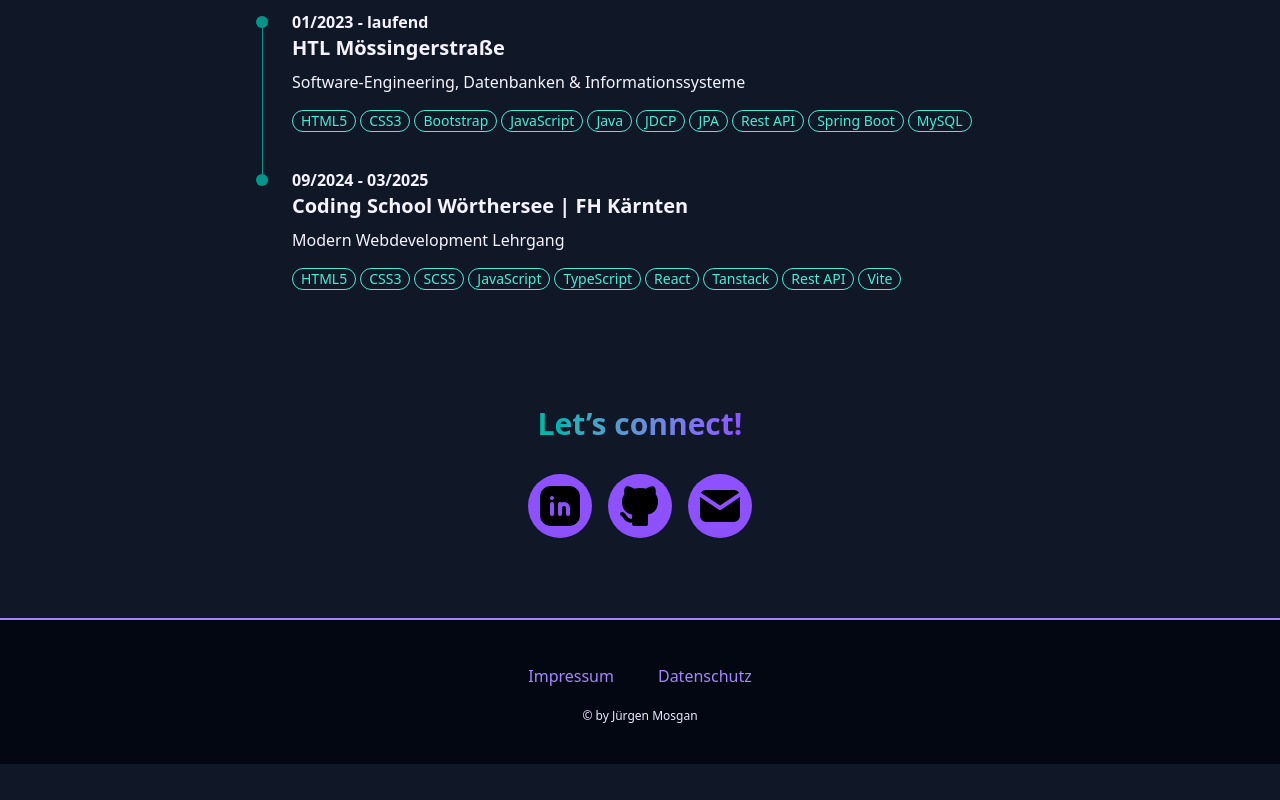
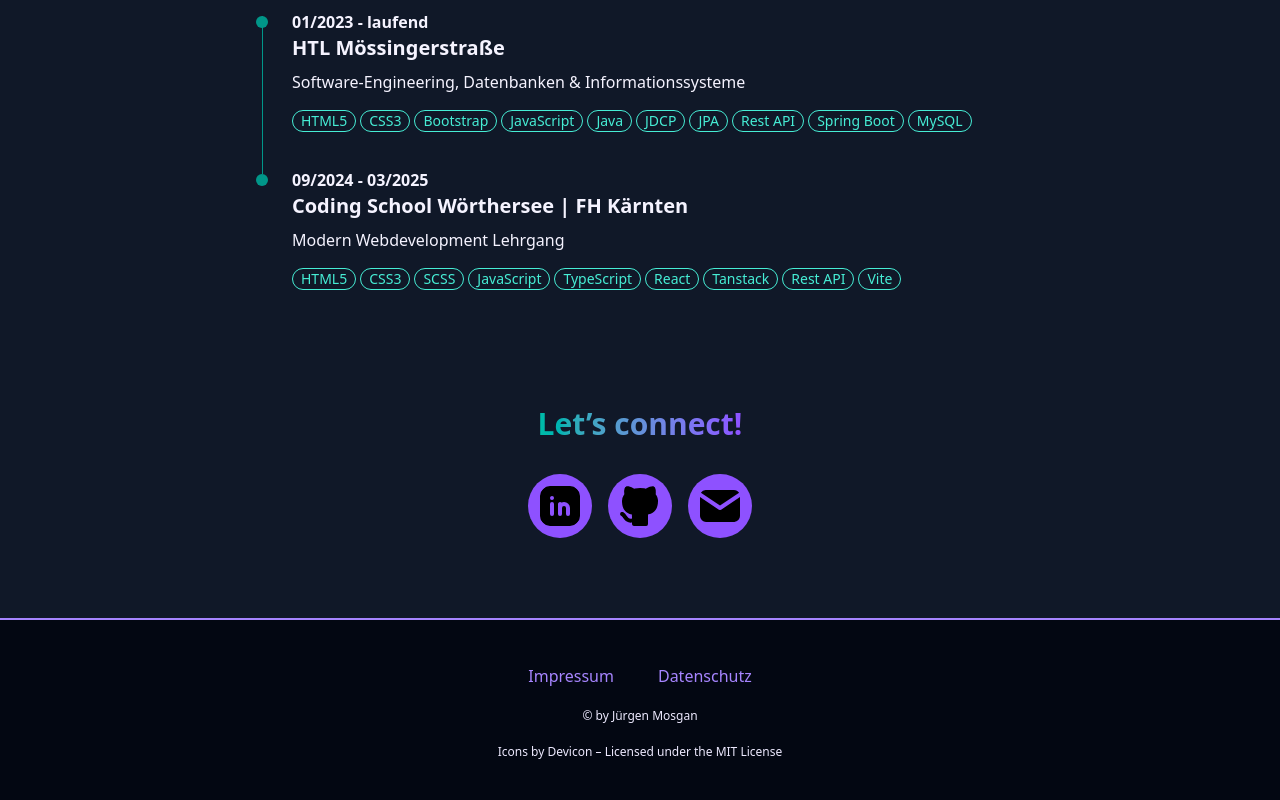
Before and after one commit to juergenrose/juergenrose.github.io, a React (Vite) app: page / in a window 1280 px wide. Shown: the part 2239-3039 px from the top of the page. Before the commit the page ends 3003 px from the top, so only its background shows below. Built offline with nearby package versions, Linux system fonts and the light colour scheme.

Commit message:
added link to devicons website

```diff
--- a/src/components/Footer.tsx
+++ b/src/components/Footer.tsx
@@ -13,6 +13,7 @@ export default function Footer() {
           </li>
         </ul>
         <p className="footer-paragraph-font">&copy; by Jürgen Mosgan</p>
+        <p className="footer-paragraph-font mt-5"><a href="https://devicon.dev">Icons by Devicon</a> – Licensed under the MIT License</p>
       </div>
     </footer>
   );
```
